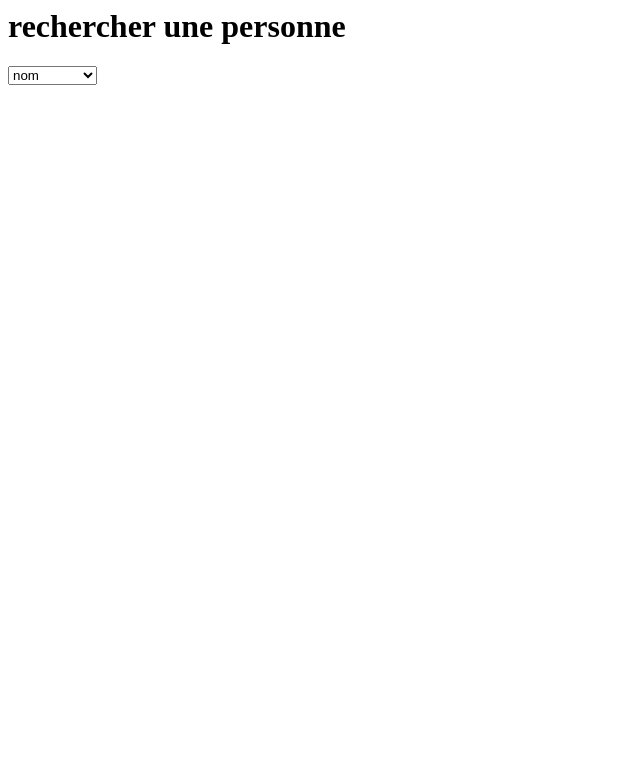
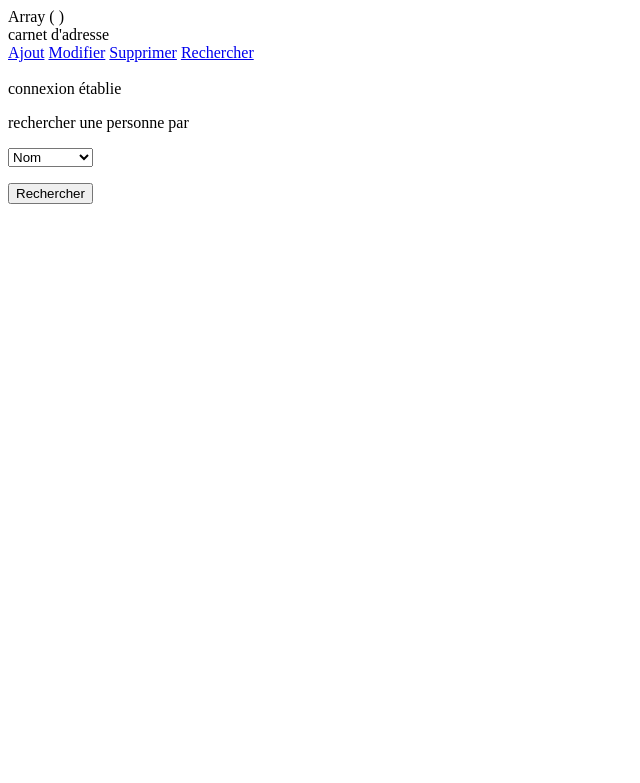
Before and after one commit to delahayd/nfa021, a PHP site: page /rechercher.php in a window 1280 px wide. Shown: the top 783 px of the page, without its empty margins (0-640 px from the left). Run offline with PHP 8.4, Linux system fonts and the light colour scheme.

Commit message:
preparation des différents choix dans la page rechercher.php

```diff
--- a/tp/modifier.php
+++ b/tp/modifier.php
@@ -7,6 +7,10 @@
 <?php
 //Zone de traitement du formulaire de modification
 // Cette page devra être appelée par la page rechercher.php - Un bouton "modifier " en face de chaque nom affiché lors de la recherche
+
+
+print_r($_GET);		//	pour tester - A effacer une fois la page OK
+
 
 include("index.php");
 include("connexion_carnet.php");	//ajoute la page connexion_carnet.php à la page courante pour connexion à la BDD
--- a/tp/rechercher.php
+++ b/tp/rechercher.php
@@ -28,6 +28,27 @@ echo $donnes['nom'];
 </p>
 }
 */
+
+//FAIRE 4 TRAITEMENTS DIFFERENTS SELON LE CHOIX DE LA LISTE DEROULANTE - Nom, prenom, numero_tel, email
+print_r($_GET);		//	pour tester - A effacer une fois la page OK
+
+if($_GET["choix"] = "nom"){
+}
+
+if($_GET["choix"] = "prenom"){
+}
+
+if($_GET["choix"] ="numero_tel"){
+}
+
+if($_GET["choix"] ="email"){
+}
+
+
+
+
+include("index.php");
+include("connexion_carnet.php");	//ajoute la page connexion_carnet.php à la page courante pour connexion à la BDD
 ?>
 
 <html>
@@ -36,14 +57,18 @@ echo $donnes['nom'];
 </head>
 
 <body>
-	<!--<a href="formulaire.php"> <input type="button" name="rechercher" value="rechercher une personne" /></a>-->
-
-	<h1>rechercher une personne</h1>
-	<select>
-		<option value="nom">nom</option>
-		<option value="prenom">prenom</option>
-		<option value="numero_tel">numero_tel</option>
-		<option value="email">email</option>
-	</select>
+	<br>
+	<p>rechercher une personne par <p>
+	<form method = "get" action = "rechercher.php">
+		<p>
+			<select name="choix">			<!-- $_GET["choix"] = nom OU $_GET["choix"] = prenom OU $_GET["choix"] = numero_tel OU $_GET["choix"] = email -->
+				<option value="nom">Nom</option>
+				<option value="prenom">Prénom</option>
+				<option value="numero_tel">Téléphone</option>
+				<option value="email">E-mail</option>
+			</select>
+		</p>
+		<input type="submit" value="Rechercher" title="valider votre choix" />
+	</form>
 </body>
 </html>
```
